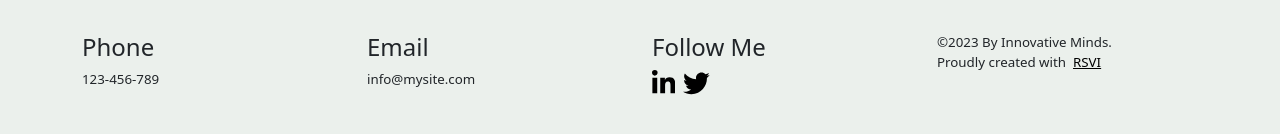
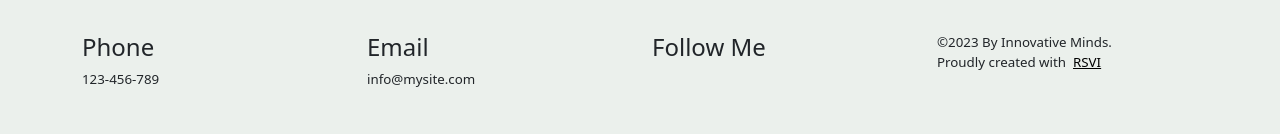
Before and after one commit to Shadab06/imn4_assignments, a React (Create React App) app: page /contact in a window 1280 px wide. Shown: the part 902-1036 px from the top of the page. Built offline with nearby package versions, Linux system fonts and the light colour scheme.

Commit message:
fixed links and bg color

```diff
--- a/src/App.css
+++ b/src/App.css
@@ -117,7 +117,7 @@
 
 /*************************************Contact************************/
 .App {
-  background-color: whitesmoke;
+  background-color: #ebf0ec;
 }
 /* navigation bar circle */
 .roundedCircle1 {
--- a/src/components/Footer.js
+++ b/src/components/Footer.js
@@ -1,7 +1,7 @@
 import React, { Component } from "react";
 import "../App.css";
-import { FontAwesomeIcon } from "@fortawesome/react-fontawesome";
-import { faLinkedinIn, faTwitter } from "@fortawesome/free-brands-svg-icons";
+// import { FontAwesomeIcon } from "@fortawesome/react-fontawesome";
+// import { faLinkedinIn, faTwitter } from "@fortawesome/free-brands-svg-icons";
 class Footer extends Component {
   render() {
     return (
@@ -19,12 +19,7 @@ class Footer extends Component {
             </div>
             <div className="col">
               <h4>Follow Me</h4>
-              <a href="https://www.linkedin.com/company/rehabilitation-society-of-visually-impaired/">
-                <FontAwesomeIcon icon={faLinkedinIn} size="2x" className="" />
-              </a>
-              <a href="#twitterLink">
-                <FontAwesomeIcon icon={faTwitter} size="2x" className="mx-2" />
-              </a>
+
             </div>
             <div className="col">
               <p>
```
